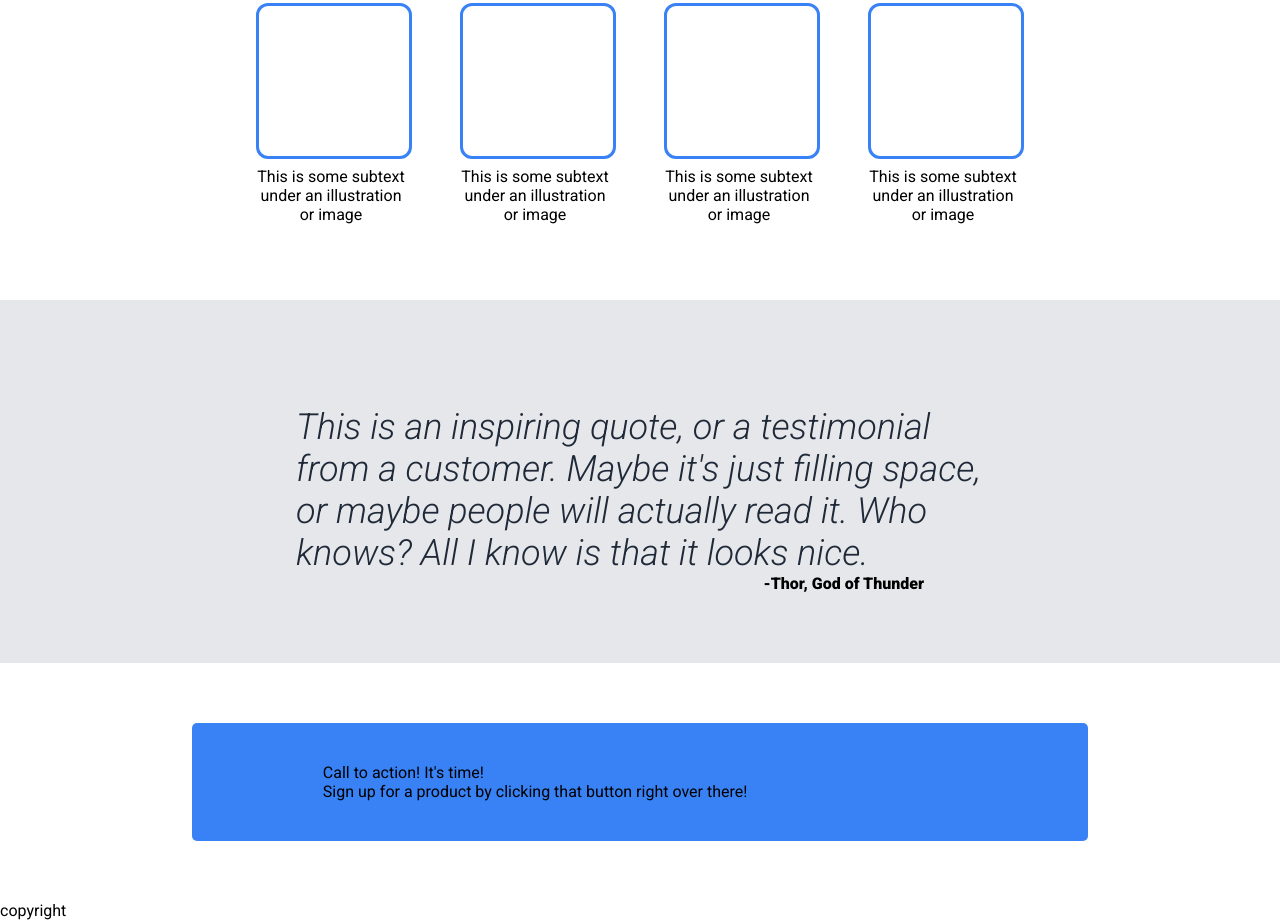
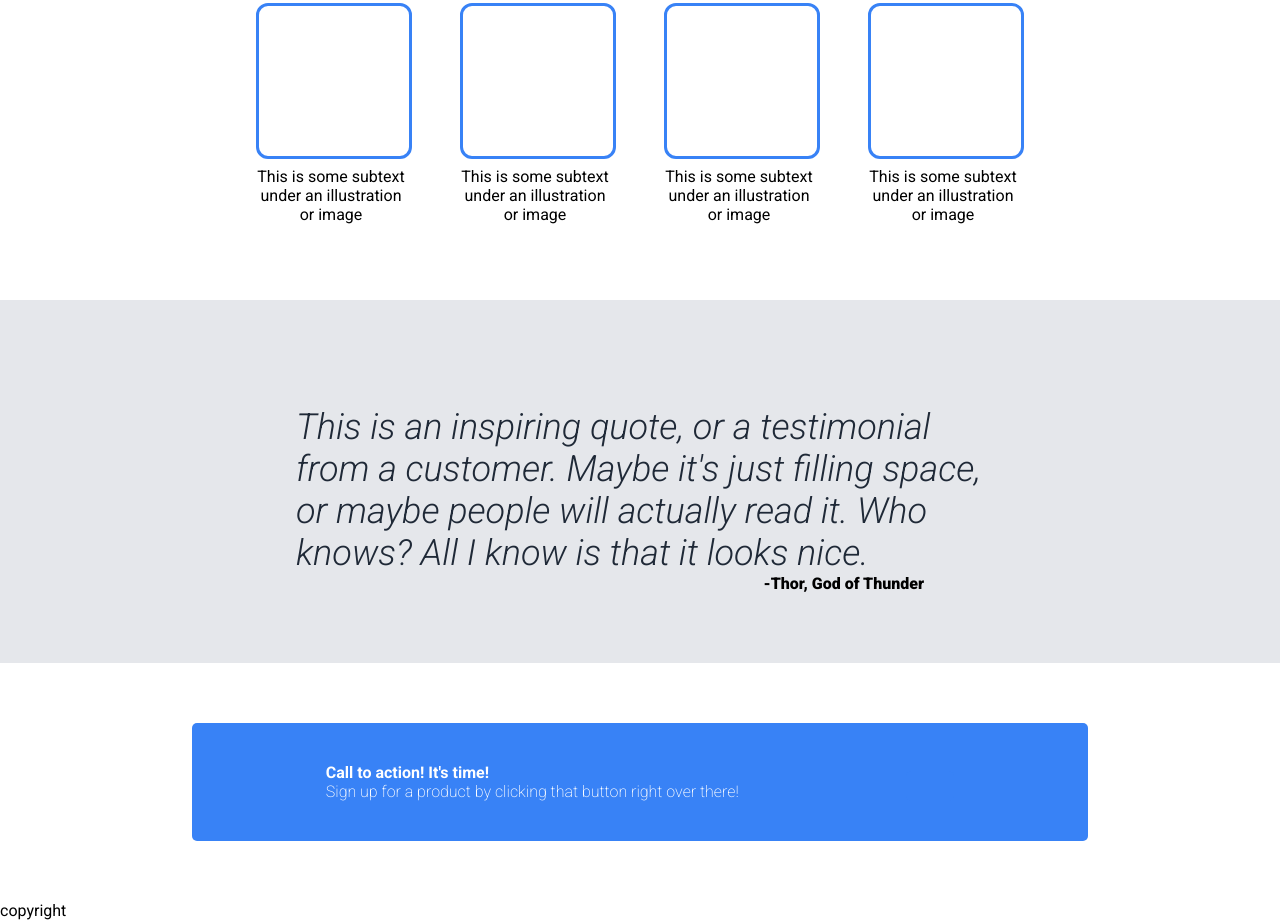
Before and after one commit to AdamMcCarthyCS/project-odin-landing-page, a plain HTML site: page index.html in a window 1280 px wide. Shown: the part 485-1405 px from the top of the page. Drawn offline with Linux system fonts and the light colour scheme.

Commit message:
style(call-to-action): Change font weight and color

```diff
--- a/css/style.css
+++ b/css/style.css
@@ -160,5 +160,13 @@ blockquote {
     background-color: #3882f6;
     padding: 40px 50px;
     border-radius: 5px;
+    color: white
+}
 
+#call-to-action .call {
+    font-weight: 700;
 }
+
+#call-to-action .call-details {
+    font-weight: 200;
+}
--- a/index.html
+++ b/index.html
@@ -61,8 +61,8 @@
         </div>
         <div id="call-to-action">
             <div>
-                <div>Call to action! It's time!</div>
-                <div>Sign up for a product by clicking that button right over there!</div>
+                <div class="call">Call to action! It's time!</div>
+                <div class="call-details">Sign up for a product by clicking that button right over there!</div>
             </div>
             <button></button>
         </div>
```
